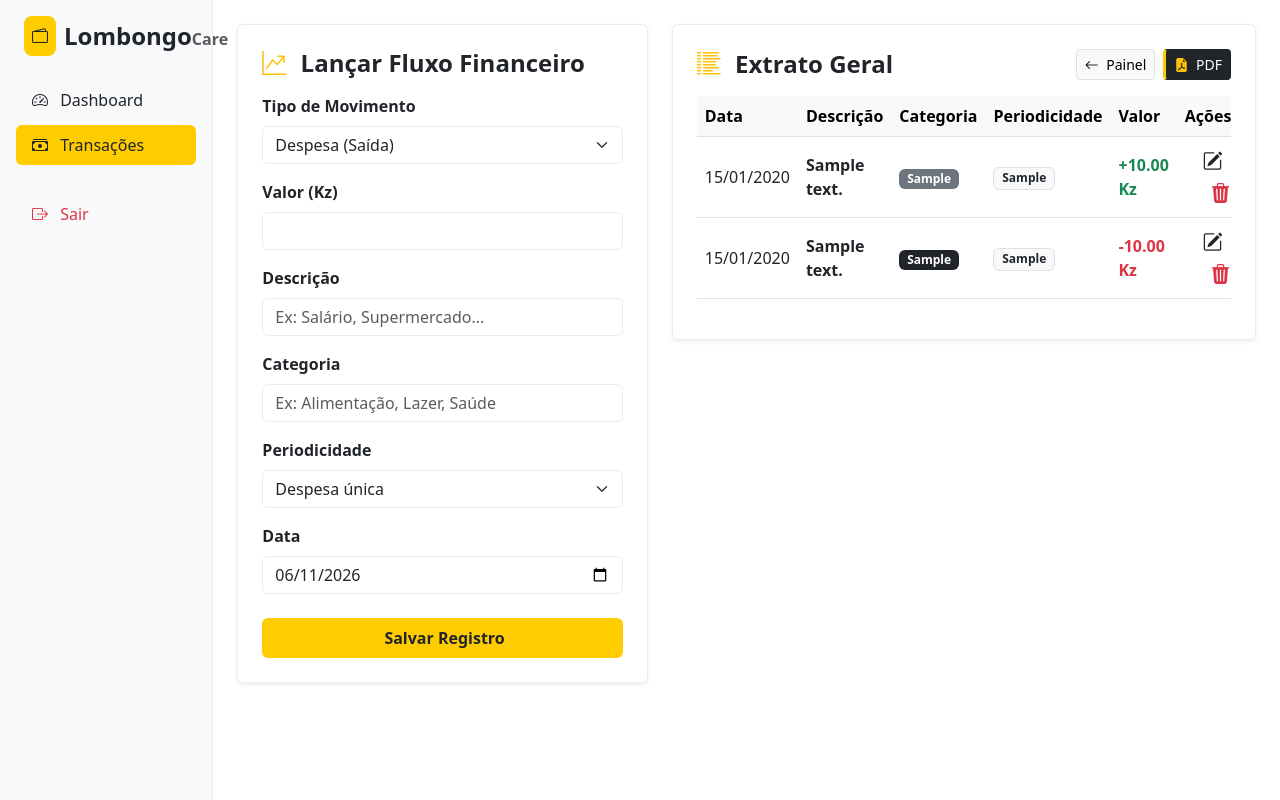
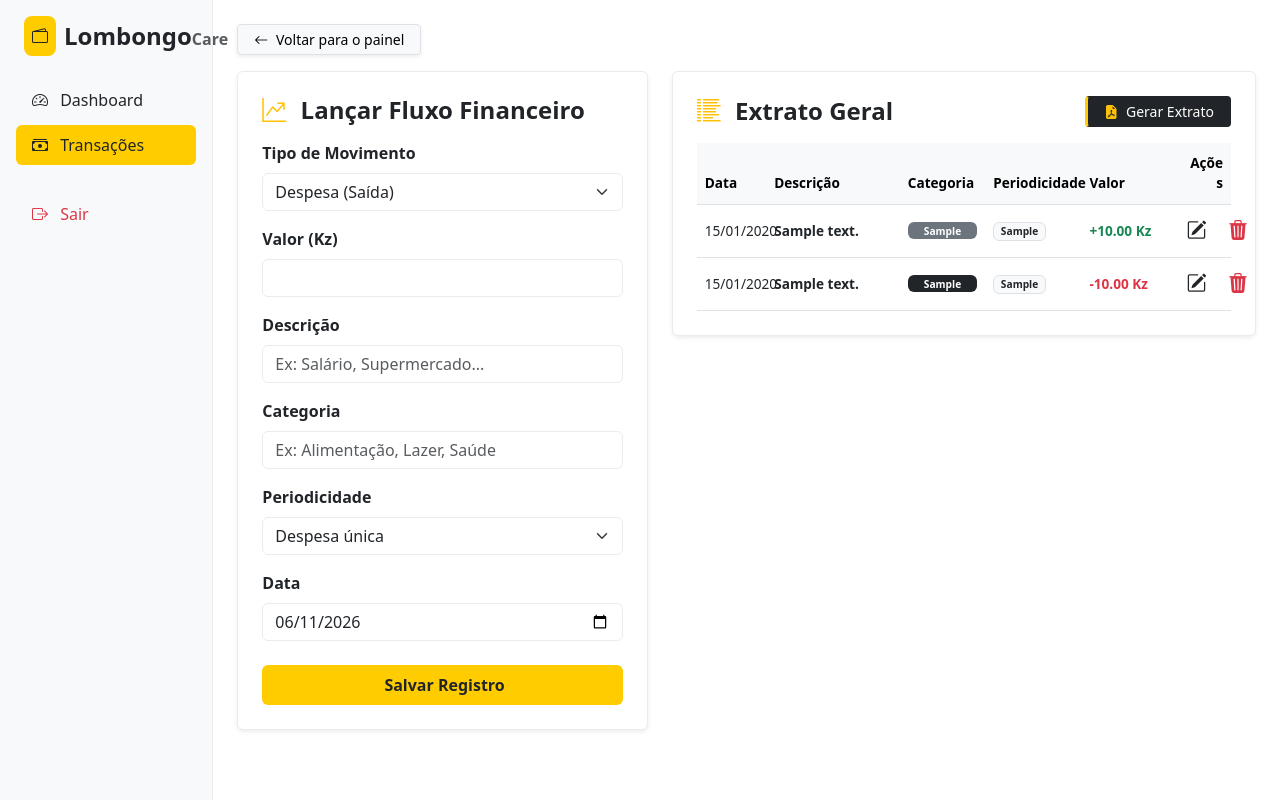
Before and after one commit to devngombomanuel/lombongo-care, a Flask app: page /transacoes in a window 1280 px wide. Run offline with Flask 3, Linux system fonts and the light colour scheme; a user stored in the database is signed in; tables that the repository leaves empty hold one stand-in row (values such as "Sample post"); some libraries are stand-ins or nearby versions.

Commit message:
Feat: Ajustes na tabela de transações

```diff
--- a/app/templates/transacoes.html
+++ b/app/templates/transacoes.html
@@ -18,8 +18,38 @@
   .transacao-mobile-card.despesa-border {
     border-left-color: #dc3545;
   }
+
+  /* Garante o ajuste perfeito ao ecrã sem sobreposições */
+  .tabela-ajustada {
+    table-layout: fixed;
+    width: 100%;
+  }
+  .tabela-ajustada th,
+  .tabela-ajustada td {
+    font-size: 0.85rem;
+    padding: 10px 8px !important;
+  }
+  .texto-celula-truncado {
+    display: block;
+    white-space: nowrap;
+    overflow: hidden;
+    text-overflow: ellipsis;
+    max-width: 100%;
+  }
 </style>
 {% endblock %} {% block content %}
+<!-- Botão posicionado acima de tudo (Desktop e Mobile) -->
+<div class="row mb-3">
+  <div class="col-12">
+    <a
+      href="{{ url_for('dashboard.index') }}"
+      class="btn btn-light btn-sm border px-3 py-1.5 shadow-sm"
+    >
+      <i class="bi bi-arrow-left me-1"></i> Voltar para o painel
+    </a>
+  </div>
+</div>
+
 <div class="row g-4">
   <div class="col-12 col-lg-5">
     <div class="card p-4 border-custom shadow-sm">
@@ -110,51 +140,60 @@
         </h4>
         <div class="d-flex gap-2">
           <a
-            href="{{ url_for('dashboard.index') }}"
-            class="btn btn-light btn-sm border"
-          >
-            <i class="bi bi-arrow-left me-1"></i> Painel
-          </a>
-          <a
             href="{{ url_for('dashboard.exportar_extrato_pdf') }}"
-            class="btn btn-dark btn-sm"
+            class="btn btn-dark btn-sm px-3"
             style="border-left: 3px solid #ffcc00"
           >
-            <i class="bi bi-file-earmark-pdf-fill text-warning me-1"></i> PDF
+            <i class="bi bi-file-earmark-pdf-fill text-warning me-1"></i> Gerar
+            Extrato
           </a>
         </div>
       </div>
 
-      <div class="table-responsive d-none d-md-block">
-        <table class="table table-hover align-middle">
+      <!-- Estrutura de Tabela com Distribuição Blindada contra Quebras -->
+      <div class="d-none d-md-block" style="width: 100%">
+        <table class="table table-hover align-middle mb-0 tabela-ajustada">
           <thead>
             <tr class="table-light">
-              <th>Data</th>
-              <th>Descrição</th>
-              <th>Categoria</th>
-              <th>Periodicidade</th>
-              <th>Valor</th>
-              <th class="text-end">Ações</th>
+              <th style="width: 13%">Data</th>
+              <th style="width: 25%">Descrição</th>
+              <th style="width: 16%">Categoria</th>
+              <!-- Forçado text-nowrap e aumentado para 18% para o título nunca quebrar -->
+              <th class="text-nowrap" style="width: 18%">Periodicidade</th>
+              <th style="width: 18%">Valor</th>
+              <th class="text-end" style="width: 10%">Ações</th>
             </tr>
           </thead>
           <tbody>
             {% for r in data.receitas %}
             <tr>
-              <td>{{ r.data }}</td>
-              <td class="fw-semibold">{{ r.descricao }}</td>
-              <td><span class="badge bg-secondary">{{ r.categoria }}</span></td>
+              <td class="text-nowrap">{{ r.data }}</td>
               <td>
-                <span class="badge bg-light text-dark border"
+                <span
+                  class="fw-semibold texto-celula-truncado"
+                  title="{{ r.descricao }}"
+                  >{{ r.descricao }}</span
+                >
+              </td>
+              <td>
+                <span
+                  class="badge bg-secondary texto-celula-truncado"
+                  title="{{ r.categoria }}"
+                  >{{ r.categoria }}</span
+                >
+              </td>
+              <td>
+                <span class="badge bg-light text-dark border text-nowrap"
                   >{{ r.periodicidade|default('unica', true) }}</span
                 >
               </td>
-              <td class="text-success fw-bold">
+              <td class="text-success fw-bold text-nowrap">
                 +{{ "%.2f"|format(r.valor) }} Kz
               </td>
-              <td class="text-end">
+              <td class="text-end text-nowrap">
                 <button
                   type="button"
-                  class="btn btn-link text-dark p-0 me-2 btn-editar-modal"
+                  class="btn btn-link text-dark p-0 me-3 btn-editar-modal"
                   data-id="{{ r.id }}"
                   data-tipo="receita"
                   data-data="{{ r.data }}"
@@ -162,6 +201,7 @@
                   data-categoria="{{ r.categoria }}"
                   data-periodicidade="{{ r.periodicidade|default('unica', true) }}"
                   data-valor="{{ r.valor }}"
+                  title="Editar registo"
                 >
                   <i class="bi bi-pencil-square fs-5"></i>
                 </button>
@@ -182,21 +222,33 @@
             </tr>
             {% endfor %} {% for d in data.despesas %}
             <tr>
-              <td>{{ d.data }}</td>
-              <td class="fw-semibold">{{ d.descricao }}</td>
-              <td><span class="badge bg-dark">{{ d.categoria }}</span></td>
+              <td class="text-nowrap">{{ d.data }}</td>
               <td>
-                <span class="badge bg-light text-dark border"
+                <span
+                  class="fw-semibold texto-celula-truncado"
+                  title="{{ d.descricao }}"
+                  >{{ d.descricao }}</span
+                >
+              </td>
+              <td>
+                <span
+                  class="badge bg-dark texto-celula-truncado"
+                  title="{{ d.categoria }}"
+                  >{{ d.categoria }}</span
+                >
+              </td>
+              <td>
+                <span class="badge bg-light text-dark border text-nowrap"
                   >{{ d.periodicidade|default('unica', true) }}</span
                 >
               </td>
-              <td class="text-danger fw-bold">
+              <td class="text-danger fw-bold text-nowrap">
                 -{{ "%.2f"|format(d.valor) }} Kz
               </td>
-              <td class="text-end">
+              <td class="text-end text-nowrap">
                 <button
                   type="button"
-                  class="btn btn-link text-dark p-0 me-2 btn-editar-modal"
+                  class="btn btn-link text-dark p-0 me-3 btn-editar-modal"
                   data-id="{{ d.id }}"
                   data-tipo="despesa"
                   data-data="{{ d.data }}"
@@ -204,6 +256,7 @@
                   data-categoria="{{ d.categoria }}"
                   data-periodicidade="{{ d.periodicidade|default('unica', true) }}"
                   data-valor="{{ d.valor }}"
+                  title="Editar registo"
                 >
                   <i class="bi bi-pencil-square fs-5"></i>
                 </button>
@@ -227,6 +280,7 @@
         </table>
       </div>
 
+      <!-- Visualização Mobile Alternativa -->
       <div class="d-block d-md-none" id="extrato-mobile">
         {% for r in data.receitas %}
         <div
@@ -344,6 +398,7 @@
   </div>
 </div>
 
+<!-- Modal de Edição -->
 <div
   class="modal fade"
   id="modalEditarTransacao"
```
